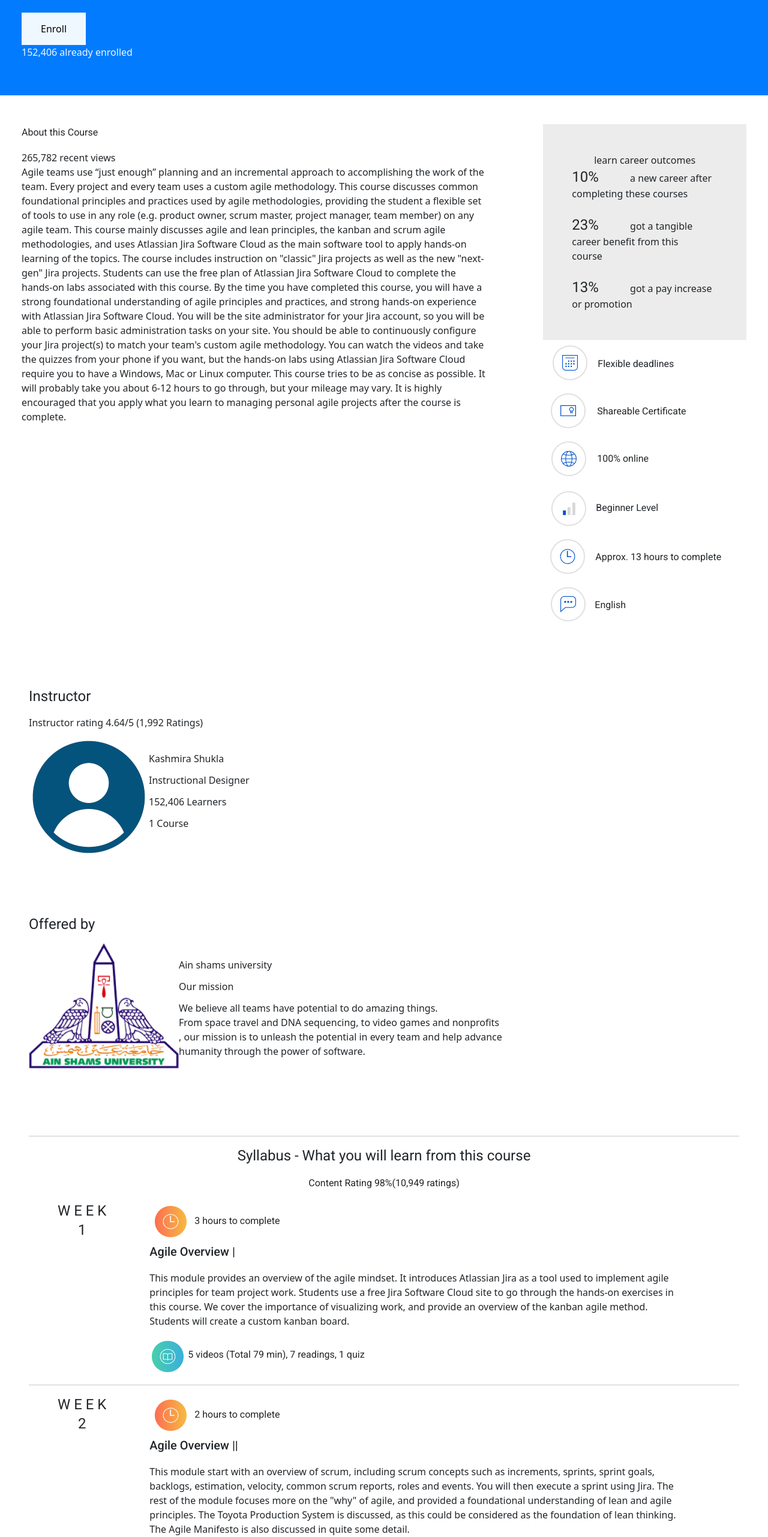
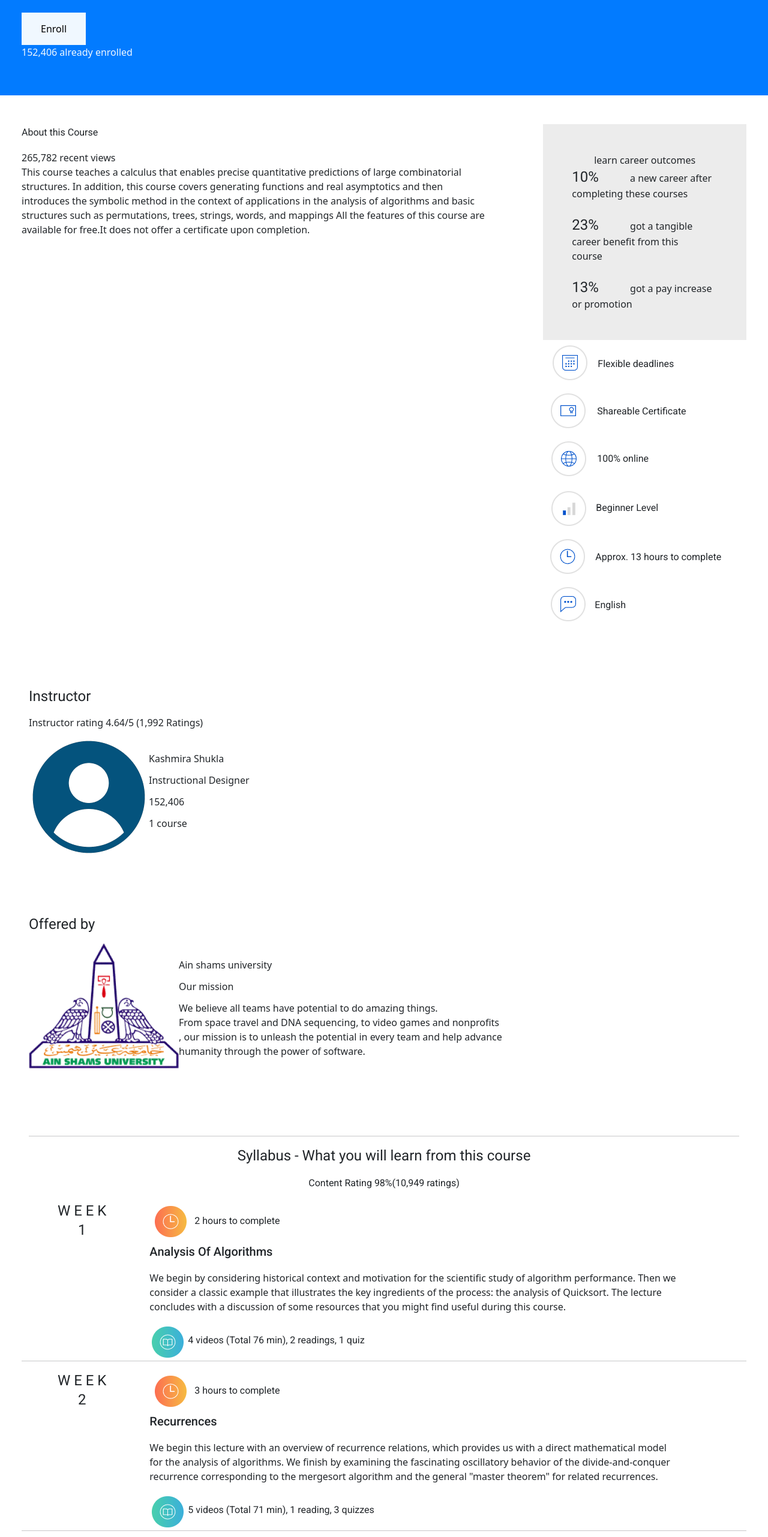
Before and after one commit to Hossam26/UID-project, an Angular app: page /cours-page in a window 1280 px wide. Shown: the part 234-2797 px from the top of the page at 60% size. Built offline with nearby package versions, Linux system fonts and the light colour scheme.

Commit message:
cp with ng for

```diff
--- a/src/app/cours-page/cours-page.component.html
+++ b/src/app/cours-page/cours-page.component.html
@@ -26,7 +26,7 @@
                 <a href="">Software Development</a>
                 <br>
                 <br>
-                <h1>Analysis of Algorithms</h1>
+                <h1>{{course_name[0].courseName|uppercase}}</h1>
                 <br>
                 <br>
                 <button class="button1">Enroll</button>
@@ -45,51 +45,7 @@
                 <label>265,782 recent views</label>
                 <br>
                 <p>
-                    Agile teams use “just enough” planning and an incremental approach to accomplishing the work of the
-                    team.
-                    Every project
-                    and every team uses a custom agile methodology. This course discusses common foundational principles
-                    and
-                    practices used
-                    by agile methodologies, providing the student a flexible set of tools to use in any role (e.g.
-                    product
-                    owner, scrum
-                    master, project manager, team member) on any agile team. This course mainly discusses agile and lean
-                    principles, the
-                    kanban and scrum agile methodologies, and uses Atlassian Jira Software Cloud as the main software
-                    tool to
-                    apply hands-on
-                    learning of the topics. The course includes instruction on "classic" Jira projects as well as the
-                    new
-                    "next-gen" Jira projects.
-
-                    Students can use the free plan of Atlassian Jira Software Cloud to complete the hands-on labs
-                    associated
-                    with this
-                    course. By the time you have completed this course, you will have a strong foundational
-                    understanding of
-                    agile
-                    principles and practices, and strong hands-on experience with Atlassian Jira Software Cloud. You
-                    will be the
-                    site
-                    administrator for your Jira account, so you will be able to perform basic administration tasks on
-                    your site.
-                    You should
-                    be able to continuously configure your Jira project(s) to match your team's custom agile
-                    methodology.
-
-                    You can watch the videos and take the quizzes from your phone if you want, but the hands-on labs
-                    using
-                    Atlassian Jira
-                    Software Cloud require you to have a Windows, Mac or Linux computer.
-
-                    This course tries to be as concise as possible. It will probably take you about 6-12 hours to go
-                    through,
-                    but your
-                    mileage may vary. It is highly encouraged that you apply what you learn to managing personal agile
-                    projects
-                    after the
-                    course is complete.
+                {{course_name[0].about_course}}
                 </p>
             </div>
             <div class="col-4  p-5 ">
@@ -140,10 +96,10 @@
             <img src="assets/user logo.png" alt="Instructor image" class="d-inline-block align-top">
             <div class="d-inline-block">
                 <br>
-                <p>Kashmira Shukla</p>
-                <p>Instructional Designer</p>
-                <p>152,406 Learners</p>
-                <p>1 Course</p>
+                <p>{{Instructors[0].Name}}</p>
+                <p>{{Instructors[0].work}}</p>
+                <p>{{Instructors[0].numLearners}}</p>
+                <p>{{Instructors[0].courses}}</p>
             </div>
         </div>
 
@@ -166,117 +122,24 @@
             <!--week 1-->
             <h1 style="text-align: center;">Syllabus - What you will learn from this course</h1>
             <h3 style="text-align: center;">Content Rating 98%(10,949 ratings)</h3>
-            <div class="row">
+
+            <div class="row" *ngFor="let content of course_content">
                 <div class="col-2">
-                    <h1 style="text-align: center;">W E E K<br>1</h1>
+                    <h1 style="text-align: center;">W E E K<br>{{content.Week}}</h1>
                 </div>
                 <div class="col-9">
                     <img src="assets/u150.png">
-                    <h3 class="d-inline"> 3 hours to complete</h3>
+                    <h3 class="d-inline"> {{content.time|lowercase}}</h3>
 
-                    <h2>Agile Overview |</h2>
+                    <h2>{{content.contentName|titlecase}}</h2>
                     <p>
-                        This module provides an overview of the agile mindset. It introduces Atlassian Jira as a tool
-                        used to implement agile
-                        principles for team project work. Students use a free Jira Software Cloud site to go through the
-                        hands-on exercises in
-                        this course. We cover the importance of visualizing work, and provide an overview of the kanban
-                        agile method. Students
-                        will create a custom kanban board.
+                        {{content.dis}}
                     </p>
                     <img src="assets/u154.png">
-                    <h3 class="d-inline"> 5 videos (Total 79 min), 7 readings, 1 quiz</h3>
+                    <h3 class="d-inline"> {{content.vid}}</h3>
                 </div>
+                        <hr>
             </div>
-            <hr>
-            <!--week 2-->
-
-            <div class="row">
-                <div class="col-2">
-                    <h1 style="text-align: center;">W E E K<br>2</h1>
-                </div>
-                <div class="col-9">
-                    <img src="assets/u150.png">
-                    <h3 class="d-inline"> 2 hours to complete</h3>
-
-                    <h2>Agile Overview ||</h2>
-                    <p>
-                        This module start with an overview of scrum, including scrum concepts such as increments,
-                        sprints, sprint goals,
-                        backlogs, estimation, velocity, common scrum reports, roles and events. You will then execute a
-                        sprint using Jira. The
-                        rest of the module focuses more on the "why" of agile, and provided a foundational understanding
-                        of lean and agile
-                        principles. The Toyota Production System is discussed, as this could be considered as the
-                        foundation of lean thinking.
-                        The Agile Manifesto is also discussed in quite some detail.
-
-                    </p>
-                    <img src="assets/u154.png">
-                    <h3 class="d-inline"> 5 videos (Total 72 min), 2 readings, 1 quiz</h3>
-                </div>
-            </div>
-            <hr>
-            <!--week 3-->
-
-            <div class="row">
-                <div class="col-2">
-                    <h1 style="text-align: center;">W E E K<br>3</h1>
-                </div>
-                <div class="col-9">
-                    <img src="assets/u150.png">
-                    <h3 class="d-inline"> 4 hours to complete</h3>
-
-                    <h2>Configure Jira I</h2>
-                    <p>
-                        This module focuses on configuring Jira to match your agile process. This is a more hands-on
-                        module than the previous
-                        module. Every team has a unique, continuously evolving agile process. Their tools need to be
-                        able to adapt to these
-                        changes. We will start by discussing searching, then discuss Jira Query Language (JQL). A solid
-                        understanding of JQL
-                        helps with the rest of the course and in your continuing use of Jira after the course. We will
-                        discuss creating filters,
-                        custom issue types and configuring issues to show the information that your team cares about.
-
-                    </p>
-                    <img src="assets/u154.png">
-                    <h3 class="d-inline"> 5 videos (Total 50 min), 7 readings, 1 quiz</h3>
-                </div>
-            </div>
-            <hr>
-            <!--week 4-->
-
-            <div class="row">
-                <div class="col-2">
-                    <h1 style="text-align: center;">W E E K<br>4</h1>
-                </div>
-                <div class="col-9">
-                    <img src="assets/u150.png">
-                    <h3 class="d-inline"> 3 hours to complete</h3>
-
-                    <h2>Configure Jira II</h2>
-                    <p>
-                        In this module, we continue configuring Jira in order to be able to match the tool to our team's
-                        custom agile process.
-                        We will discuss and create epics, which are large issues that may contain other issues. We will
-                        discuss and create
-                        versions, which are a set of issues that usually make up a product update. We discuss users and
-                        permissions. Since you
-                        are the administrator of the free Jira Software Cloud site that you use for this course, you
-                        should know how to invite
-                        users to your site and configure permissions so that the right access is granted to users. We
-                        end the course with a
-                        final project. You will be asked to configure Jira to keep up with your team's continuous
-                        changes to their agile
-                        process.
-
-                    </p>
-                    <img src="assets/u154.png">
-                    <h3 class="d-inline"> 4 videos (Total 49 min), 6 readings, 1 quiz</h3>
-                </div>
-            </div>
-            <hr>
         </div>
 
     </div>
--- a/src/app/cours-page/cours-page.component.ts
+++ b/src/app/cours-page/cours-page.component.ts
@@ -6,6 +6,19 @@
   styleUrls: ['./cours-page.component.css']
 })
 export class CoursPageComponent implements OnInit {
+  course_name = [{courseName: 'Analysis of Algorithms', about_course: 'This course teaches a calculus that enables precise quantitative predictions of large combinatorial structures. In addition, this course covers generating functions and real asymptotics and then introduces the symbolic method in the context of applications in the analysis of algorithms and basic structures such as permutations, trees, strings, words, and mappings All the features of this course are available for free.It does not offer a certificate upon completion.'},]
+  Instructors = [{Name: 'Kashmira Shukla', work: 'Instructional Designer',numLearners:'152,406',courses:'1 course'},]
+
+  course_content = [
+    {
+      Week: '1', contentName: 'Analysis of Algorithms', dis: 'We begin by considering historical context and motivation for the scientific study of algorithm performance. Then we consider a classic example that illustrates the key ingredients of the process: the analysis of Quicksort. The lecture concludes with a discussion of some resources that you might find useful during this course.', time: ' 2 hours to complete', vid: '4 videos (Total 76 min), 2 readings, 1 quiz' },
+    {
+      Week: '2', contentName: 'Recurrences', dis: 'We begin this lecture with an overview of recurrence relations, which provides us with a direct mathematical model for the analysis of algorithms. We finish by examining the fascinating oscillatory behavior of the divide-and-conquer recurrence corresponding to the mergesort algorithm and the general "master theorem" for related recurrences.', time: '3 hours to complete', vid: '5 videos (Total 71 min), 1 reading, 3 quizzes' },
+    {
+      Week: '3', contentName: 'Generating Functions', dis: 'Since the 17th century, scientists have been using generating functions to solve recurrences, so we continue with an overview of generating functions, emphasizing their utility in solving problems like counting the number of binary trees with N nodes.', time: '2 hours to complete', vid: '5 videos (Total 84 min), 1 reading, 1 quiz' },
+    {
+      Week: '4', contentName: 'Asymptotics', dis: 'Exact answers are often cumbersome, so we next consider a scientific approach to developing approximate answers that, again, mathematicians and scientists have used for centuries.', time: '2 hours to complete', vid: '4 videos (Total 83 min), 1 reading, 1 quiz' },
+  ]
 
   constructor() { }
 
```
